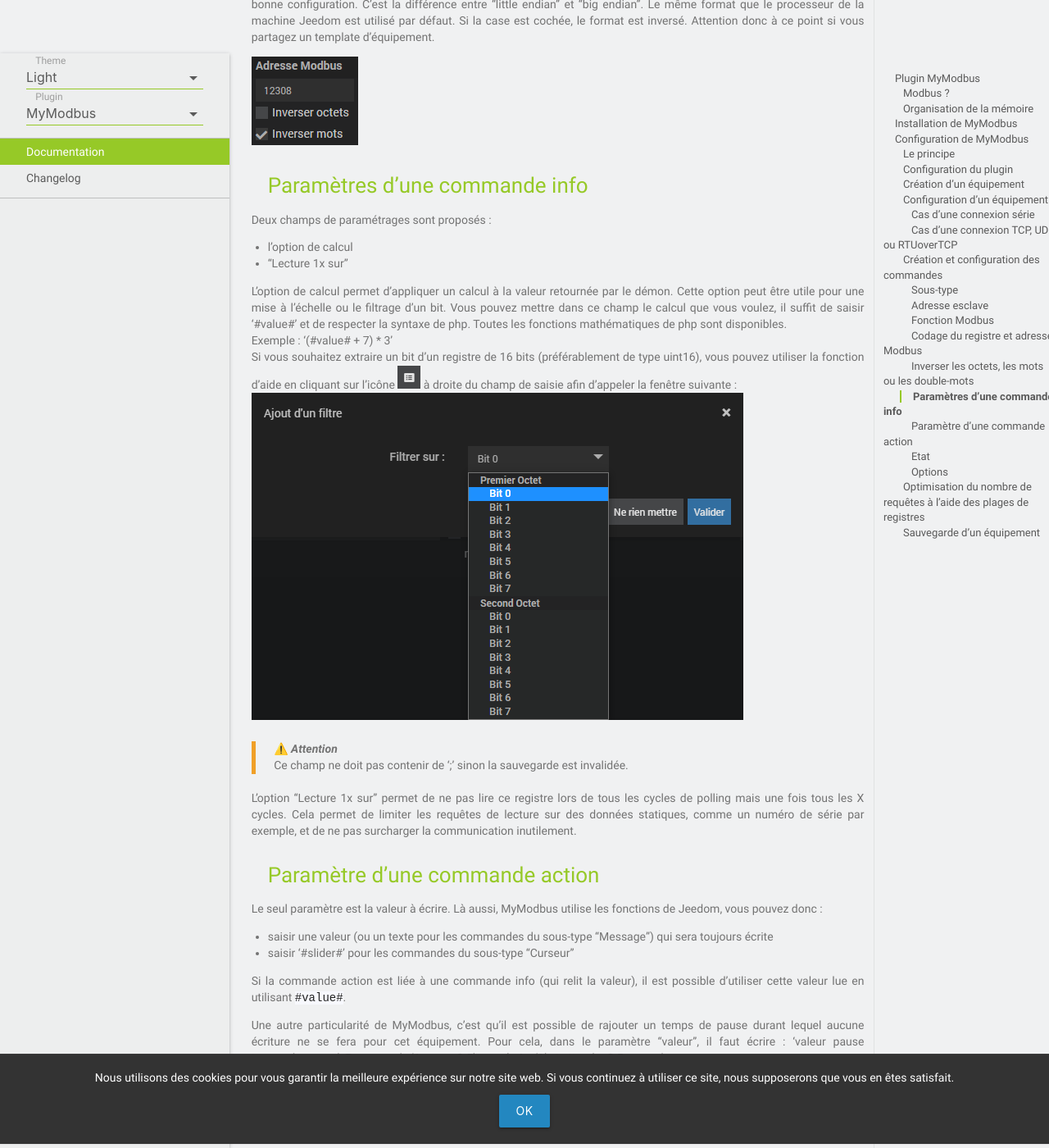
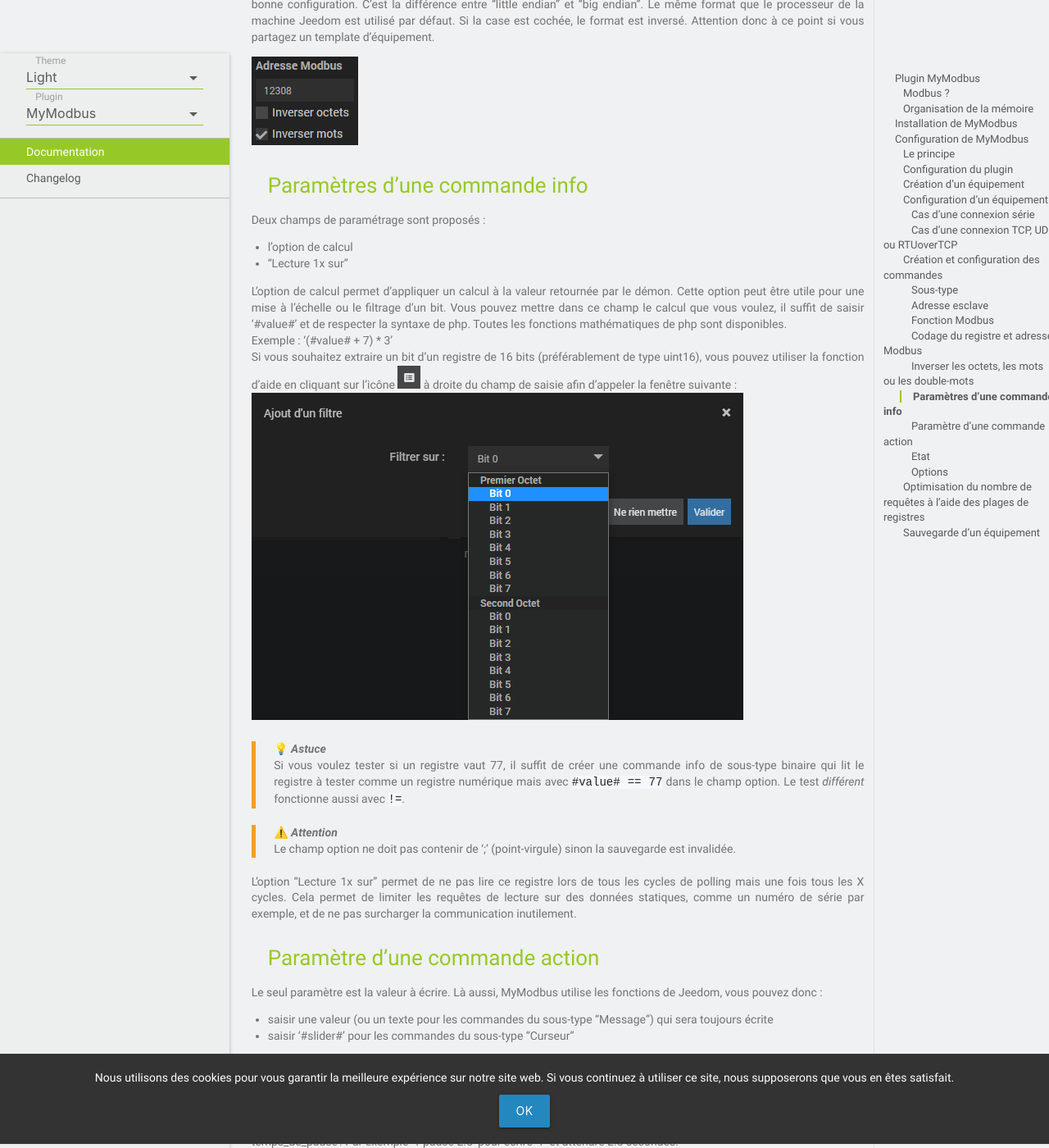
Before and after one commit to MrWaloo/jeedom-plugins-doc, a Jekyll site: the page built from docs/fr_FR/mymodbus_doc.md, in a window 1280 px wide and 1400 px high, scrolled down 12459 px. Shown: the whole window at 82% size. Built offline with Jekyll 4.4.1, drawn with Linux system fonts in a browser that asks for light colours; emoji names are drawn with the system emoji font; our own code applies the rules of GitHub Pages for plain Markdown files.

```diff
--- a/docs/fr_FR/mymodbus_doc.md
+++ b/docs/fr_FR/mymodbus_doc.md
@@ -360,7 +360,7 @@ ce point si vous partagez un template d'équipement.
 
 ### Paramètres d'une commande info
 
-Deux champs de paramétrages sont proposés :
+Deux champs de paramétrage sont proposés :
 - l'option de calcul
 - "Lecture 1x sur"
 
@@ -373,8 +373,13 @@ fonction d'aide en cliquant sur l'icône ![Icône](../images/mymodbus/Commande_a
 d'appeler la fenêtre suivante :
 ![Icône](../images/mymodbus/Commande_fenêtre_aide_calcul.png)
 
+> :bulb: ***Astuce***
+> Si vous voulez tester si un registre vaut 77, il suffit de créer une commande info de sous-type binaire qui lit le registre
+> à tester comme un registre numérique mais avec `#value# == 77` dans le champ option.
+> Le test *différent* fonctionne aussi avec `!=`.
+
 > :warning: ***Attention***
-> Ce champ ne doit pas contenir de ';' sinon la sauvegarde est invalidée.
+> Le champ option ne doit pas contenir de ';' (point-virgule) sinon la sauvegarde est invalidée.
 
 L'option "Lecture 1x sur" permet de ne pas lire ce registre lors de tous les cycles de polling mais une fois tous les
 X cycles. Cela permet de limiter les requêtes de lecture sur des données statiques, comme un numéro de série par exemple,
```
Also changed, not shown: docs/fr_FR/mymodbus_changelog.md (+4 -1 lines).
